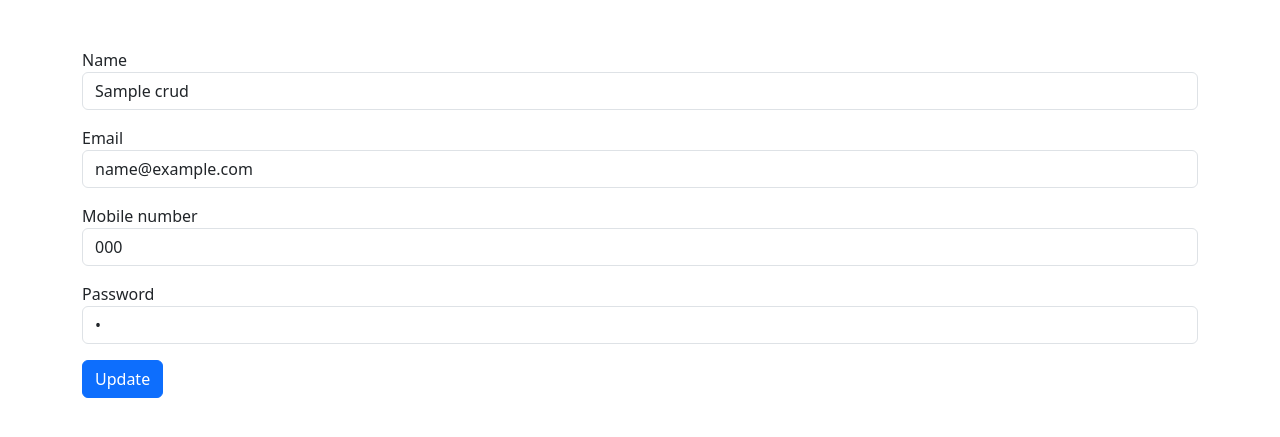
After one commit to tabpaddy/Crud--app, a PHP site: page /update.php?updateid=1 in a window 1280 px wide. The commit adds this page. Shown: the top 437 px of the page. Run offline with PHP 8.4, Linux system fonts and the light colour scheme; tables that the repository leaves empty or names only in its code hold one stand-in row (values such as "Sample post").

Commit message:
Add files via upload

```diff
--- a/crud/display.php
+++ b/crud/display.php
@@ -42,8 +42,8 @@
            <td>'.$Mobile.'</td>
            <td>'.$Password.'</td>
            <td>
-           <button class="btn btn-primary"><a href="" class="text-light">Update</a></button>
-           <button class="btn btn- danger"><a href="" >Delete</a></button>
+           <button class="btn btn-primary"><a href="update.php?updateid='.$Id.'" class="text-light">Update</a></button>
+           <button class="btn btn-danger"><a href="delete.php?deleteid='.$Id.'" class="text-light">Delete</a></button>
             </td>
          </tr>';
         }
--- /dev/null
+++ b/crud/update.php
@@ -0,0 +1,74 @@
+<?php
+include 'connect.php';
+$id = $_GET['updateid'];
+$sql = "SELECT * FROM crud WHERE id=$id";
+$result = mysqli_query($con, $sql);
+$row = mysqli_fetch_assoc($result);
+        $Name = $row['name'];
+        $Email = $row['email'];
+        $Mobile = $row['mobile'];
+        $Password = $row['password'];
+
+
+if (isset($_POST['submit'])) {
+    $name = $_POST['name'];
+    $email = $_POST['email'];
+    $mobile = $_POST['mobile'];
+    $password = $_POST['password'];
+
+    $sql = "UPDATE crud SET id = $id, name = '$name', email = '$email', mobile = '$mobile', password = '$password' where id = $id";
+
+    $result = mysqli_query($con, $sql);
+    if ($result) {
+        // echo "Data updated successfully";
+        header('location:display.php');
+    } else {
+        die(mysqli_error($con));
+    }
+}
+?>
+
+
+
+
+
+
+
+
+
+
+
+<!doctype html>
+<html lang="en">
+  <head>
+    <meta charset="utf-8">
+    <meta name="viewport" content="width=device-width, initial-scale=1">
+    <title>Crud Operations</title>
+    <link href="https://cdn.jsdelivr.net/npm/bootstrap@5.3.3/dist/css/bootstrap.min.css" rel="stylesheet">
+  </head>
+  <body>
+    <div class="container my-5">
+    <form method="post">
+  <div class="mb-3">
+    <label>Name</label>
+    <input type="text" class="form-control" placeholder="Enter your name" name="name" autocomplete="off"  value="<?php echo $Name; ?>">
+  </div>
+  <div class="mb-3">
+    <label>Email</label>
+    <input type="email" class="form-control" placeholder="Enter your email" name="email" autocomplete="off" value="<?php echo $Email; ?>">
+  </div>
+  <div class="mb-3">
+    <label>Mobile number</label>
+    <input type="text" class="form-control" placeholder="Enter your mobile number" name="mobile" autocomplete="off" value="<?php echo $Mobile; ?>">
+  </div>
+  <div class="mb-3">
+    <label>Password</label>
+    <input type="password" class="form-control" placeholder="Enter your password" name="password" value="<?php echo $Password; ?>">
+  </div>
+
+  <button type="submit" class="btn btn-primary" name="submit">Update</button>
+</form>
+    </div>
+
+  </body>
+</html>
```
Also changed, not shown: crud/delete.php (added, +15 -0 lines).
